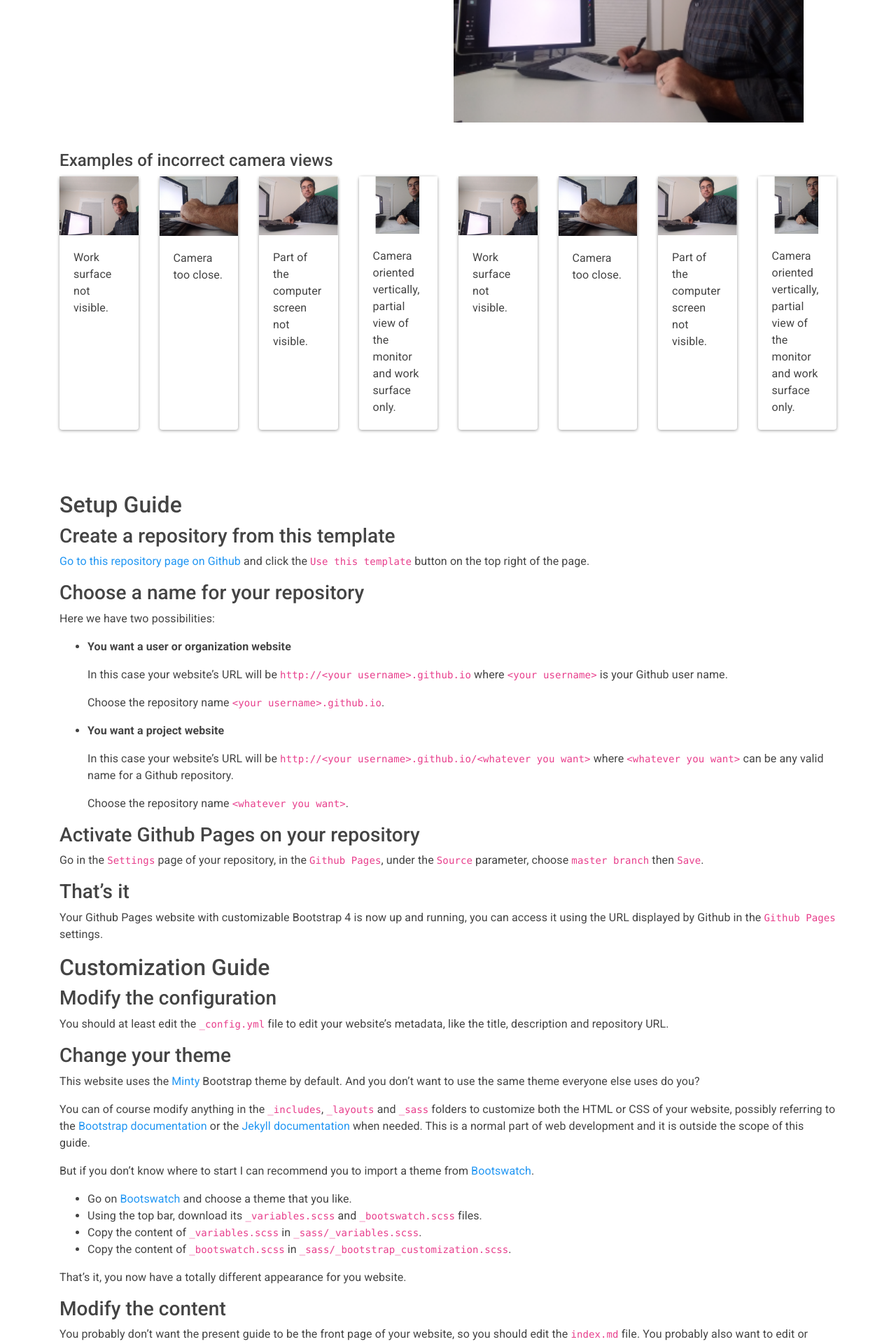
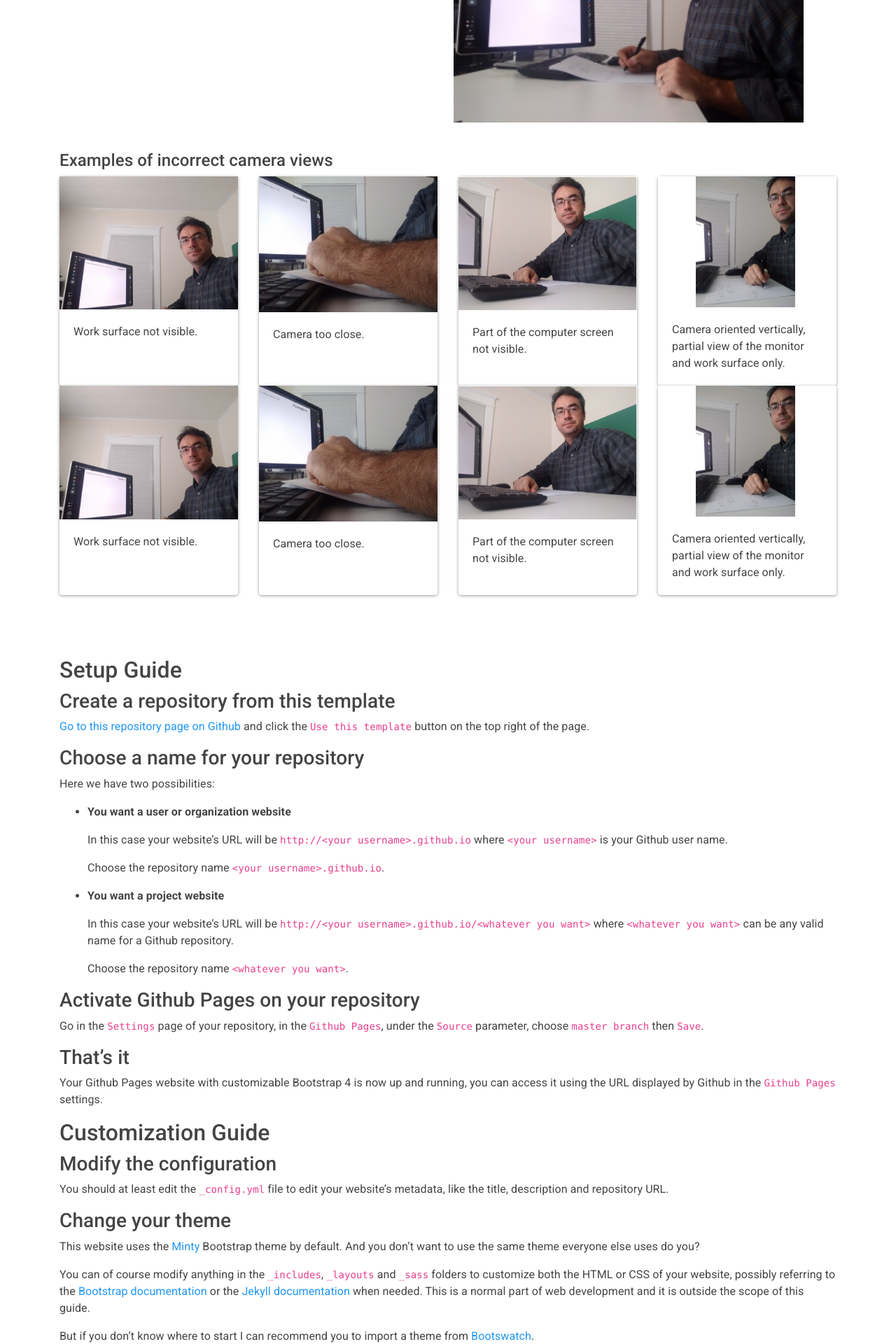
Before and after one commit to ub-math/exam_guides, a Jekyll site: the page built from docs/index.md, in a window 1280 px wide. Shown: the part 3477-5397 px from the top of the page at 70% size. Built offline with Jekyll 4.4.1, drawn with Linux system fonts in a browser that asks for light colours.

Commit message:
Update index.md

```diff
--- a/docs/index.md
+++ b/docs/index.md
@@ -164,32 +164,32 @@ demonstrating proper workspace setup.
 <h4>Examples of incorrect camera views</h4>
 <div class="card-deck">
 
-  <div class="card" style="min-width: 100px;">
+  <div class="card" style="min-width: 200px;">
     <img class="card-img-top" src="./assets/images/incorrect_1.png" alt="Card image cap">
     <div class="card-body">
       <p class="card-text">Work surface not visible.</p>
     </div>
   </div>
-  <div class="card" style="min-width: 100px;">
+  <div class="card" style="min-width: 200px;">
     <img class="card-img-top" src="./assets/images/incorrect_2.png" alt="Card image cap">
     <div class="card-body">
       <p class="card-text">Camera too close.</p>
     </div>
   </div>
-  <div class="card" style="min-width: 100px;">
+  <div class="card" style="min-width: 200px;">
     <img class="card-img-top" src="./assets/images/incorrect_3.png" alt="Card image cap">
     <div class="card-body">
       <p class="card-text">Part of the computer screen not visible.</p>
     </div>
   </div>
-  <div class="card" style="min-width: 100px;">
+  <div class="card" style="min-width: 200px;">
     <img class="card-img-top" src="./assets/images/incorrect_4.png" alt="Card image cap">
     <div class="card-body">
       <p class="card-text">Camera oriented vertically, partial view of the monitor and work surface only.</p>
     </div>
   </div>
 
-  <div class="card" style="min-width: 100px;">
+  <div class="card" style="min-width: 200px;">
     <img class="card-img-top" src="./assets/images/incorrect_1.png" alt="Card image cap">
     <div class="card-body">
       <p class="card-text">Work surface not visible.</p>
@@ -201,13 +201,13 @@ demonstrating proper workspace setup.
       <p class="card-text">Camera too close.</p>
     </div>
   </div>
-  <div class="card" style="min-width: 100px;">
+  <div class="card" style="min-width: 200px;">
     <img class="card-img-top" src="./assets/images/incorrect_3.png" alt="Card image cap">
     <div class="card-body">
       <p class="card-text">Part of the computer screen not visible.</p>
     </div>
   </div>
-  <div class="card" style="min-width: 100px;">
+  <div class="card" style="min-width: 200px;">
     <img class="card-img-top" src="./assets/images/incorrect_4.png" alt="Card image cap">
     <div class="card-body">
       <p class="card-text">Camera oriented vertically, partial view of the monitor and work surface only.</p>
```
